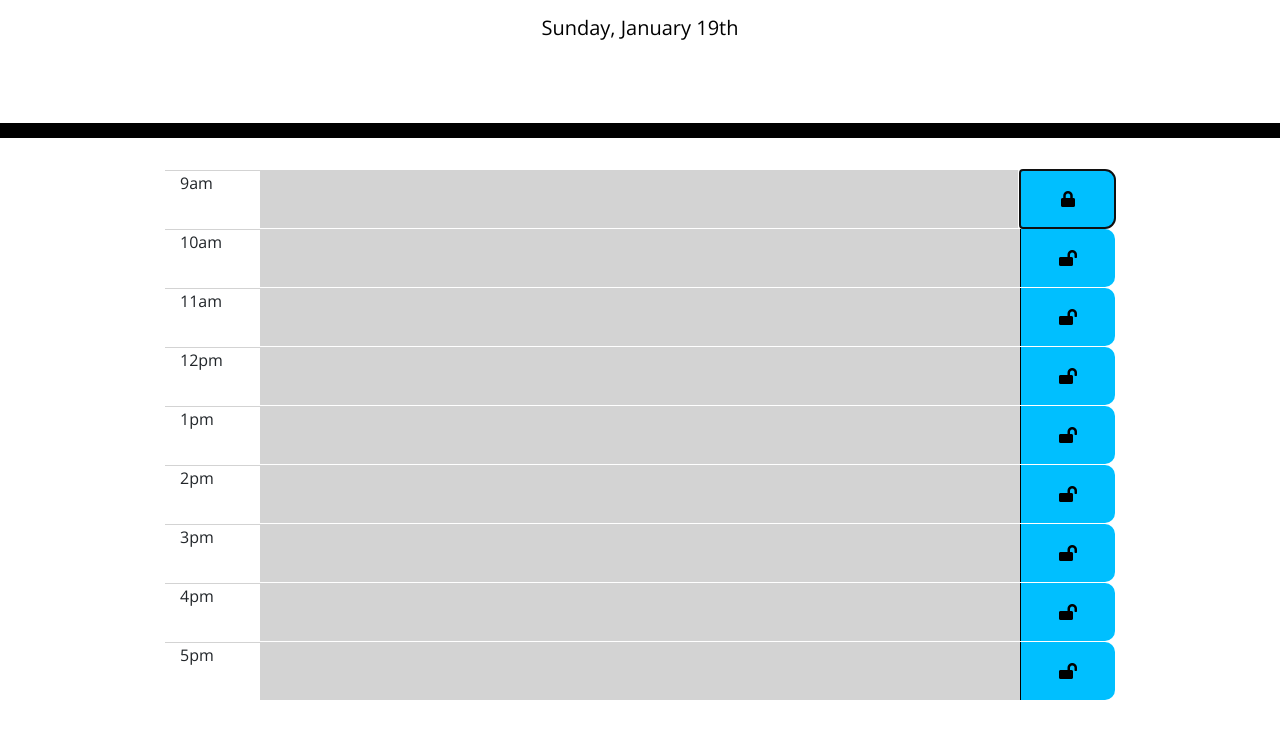
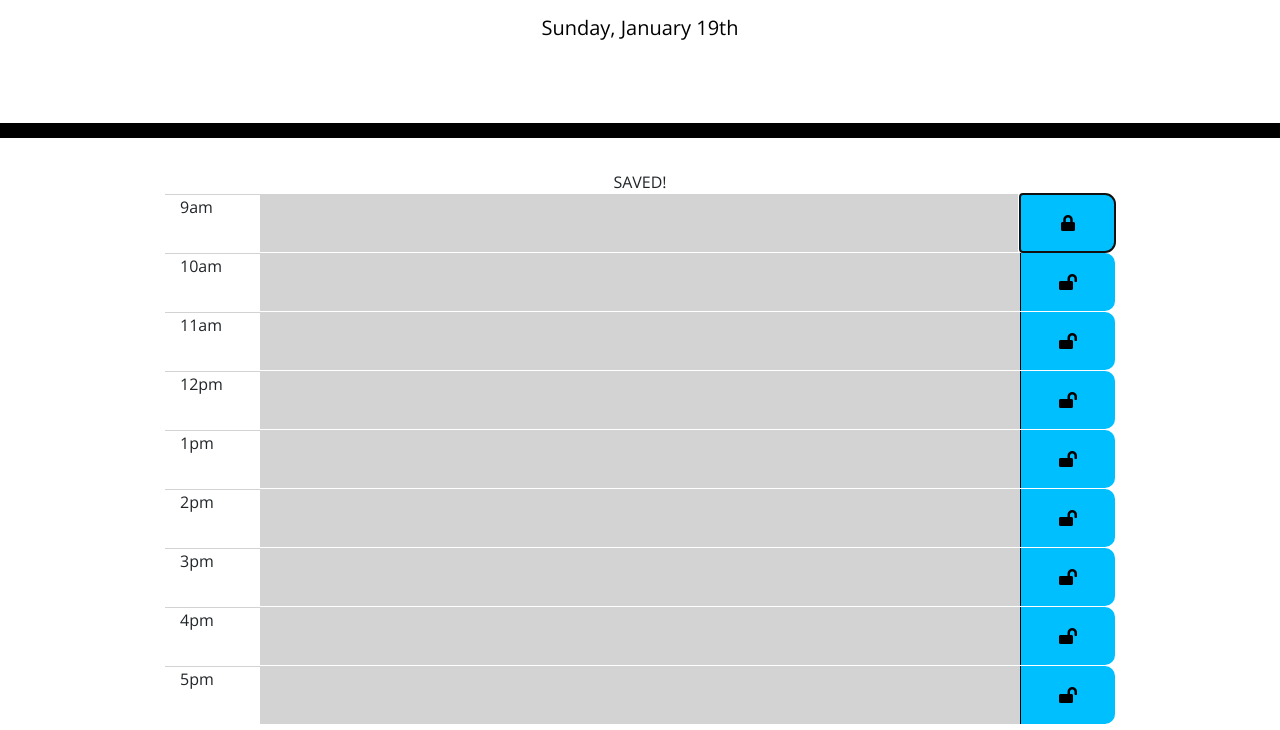
Before and after one commit to grovem74/workDayScheduler, a plain HTML site: page index.html in a window 1280 px wide. Both pictures are taken after a click on the button 1067 px from the left and 390 px from the top of the page. Shown: the part 191-921 px from the top of the page. Before the commit the page ends 897 px from the top, so only its background shows below. Drawn offline with nearby package versions, Linux system fonts and the light colour scheme.

Commit message:
made adjustments to html elements

```diff
--- a/index.html
+++ b/index.html
@@ -19,8 +19,13 @@
         <p class="lead">A simple calendar app for scheduling your work day</p>
         <p id="date" class="lead"></p>
     </header>
-    <div class="container">
 
+    <div id="schedule" class="container">
+        <div class="row">
+            <div class="col"></div>
+            <div id="status" class="col text-center empty">SAVED!</div>
+            <div class="col"></div>
+        </div>
         <div class="row">
             <div class="col p-0"></div>
             <div id="hour" data-name="9" class="col-1 hours">9am</div>
@@ -230,6 +235,9 @@
             savedTasks.push(savedTask);
             $(this.children).attr("class", "fas fa-lock");
             $(savedTaskDiv).attr({ readonly: "readonly", style: "font-weight: 700" });
+            $("#status").attr("class", "saved");
+            setTimeout(function(){ $("#status").attr("class", "empty"); }, 500)
+
             myFunction();
 
             $(this).click(unlock);
@@ -237,8 +245,8 @@
             function unlock() {
                 $(savedTaskDiv).attr({ readonly: false, style: "" });
                 $(this.children).attr("class", "fas fa-lock-open");
+                $("#status").attr("class", "empty");
             };
-
         });
 
         // Retrieve from local storage
```
